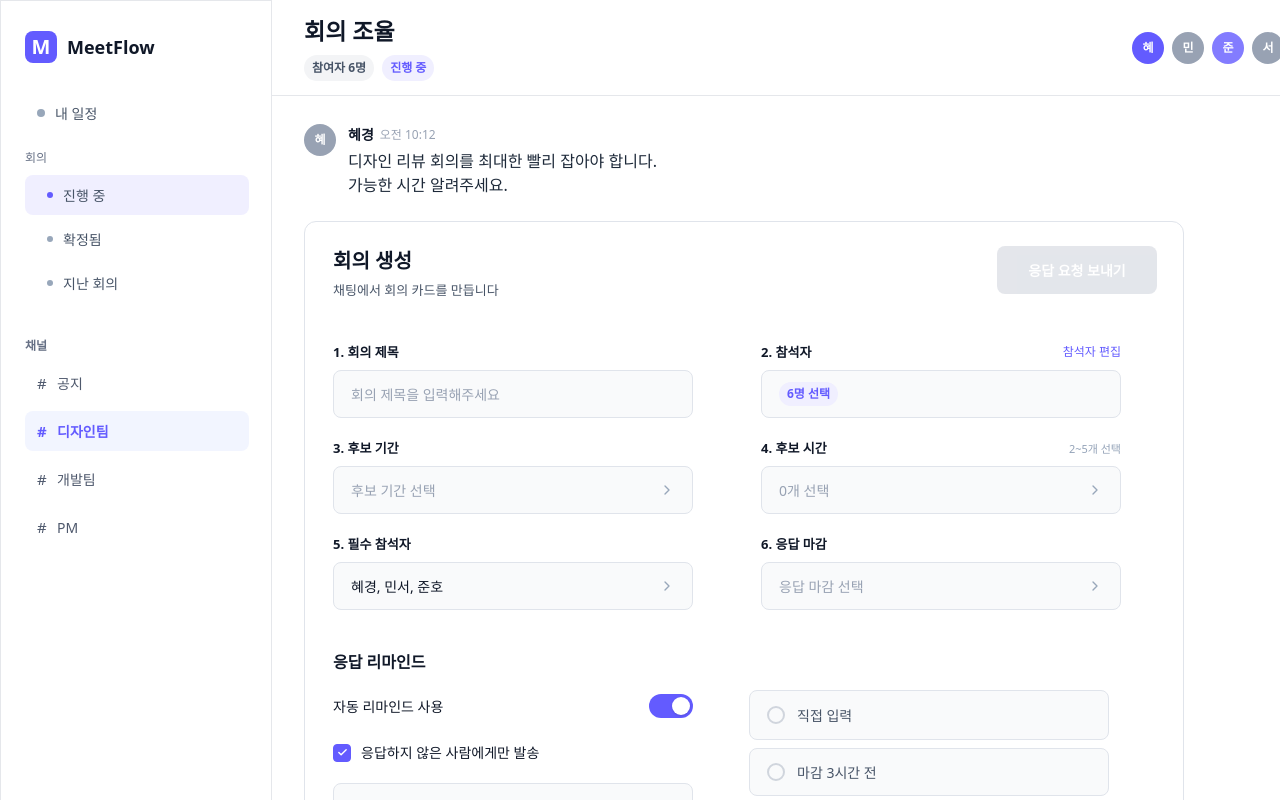
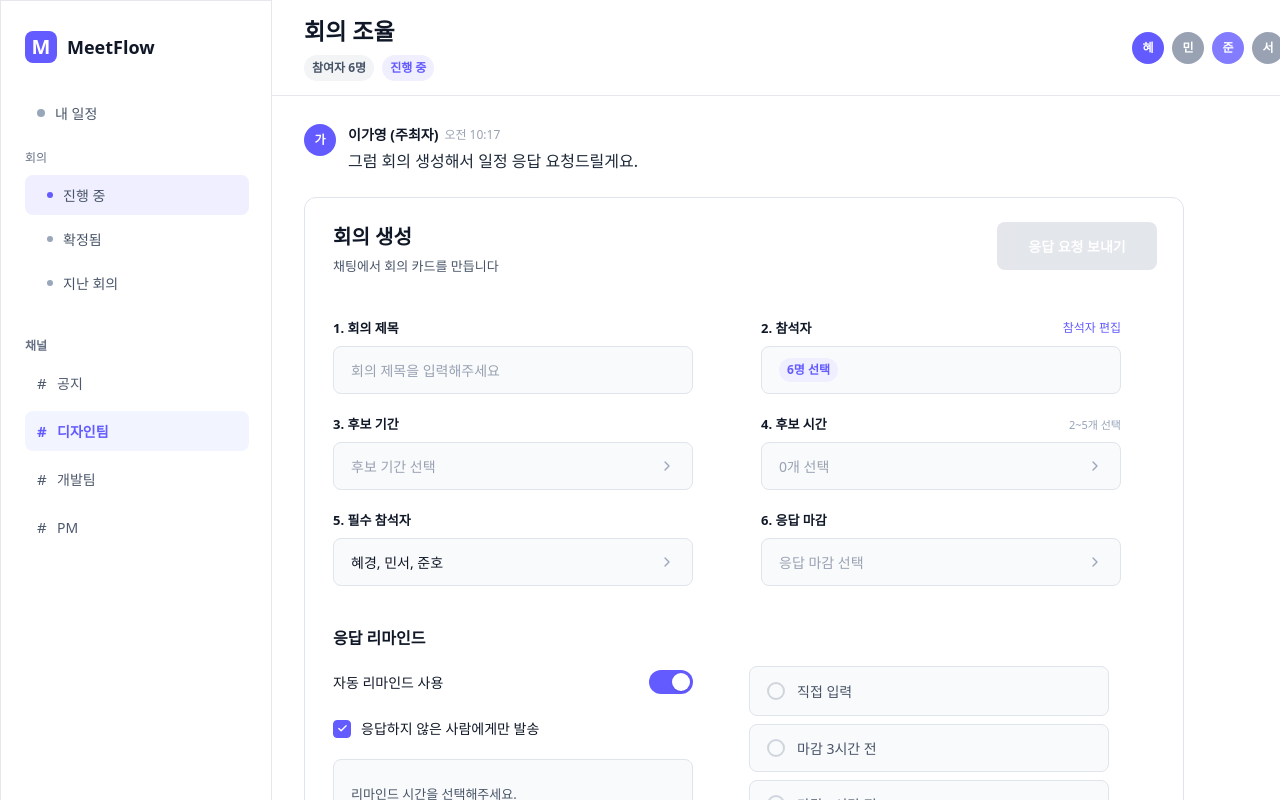
Before and after one commit to gjgprud0306/meetflow-tosschallenge, a React (Vite) app: page /meetings/new in a window 1280 px wide. Shown: the top 800 px of the page. Built offline with nearby package versions, Linux system fonts and the light colour scheme; a web font is replaced by a local one.

Commit message:
Update meeting creation intro message

```diff
--- a/src/mocks/meetings.ts
+++ b/src/mocks/meetings.ts
@@ -54,14 +54,11 @@ export const chatMessages: ChatMessage[] = [
 
 export const meetingCreateIntro: ChatMessage = {
   id: "create-intro",
-  author: "혜경",
-  initial: "혜",
-  time: "오전 10:12",
-  message: [
-    "디자인 리뷰 회의를 최대한 빨리 잡아야 합니다.",
-    "가능한 시간 알려주세요.",
-  ],
-  color: "muted",
+  author: "이가영 (주최자)",
+  initial: "가",
+  time: "오전 10:17",
+  message: ["그럼 회의 생성해서 일정 응답 요청드릴게요."],
+  color: "primary",
 };
 
 export const meetingCreateMock: MeetingCreateMock = {
```
Also changed, not shown: 2 other files (tests, documents, lock files or other folders).
